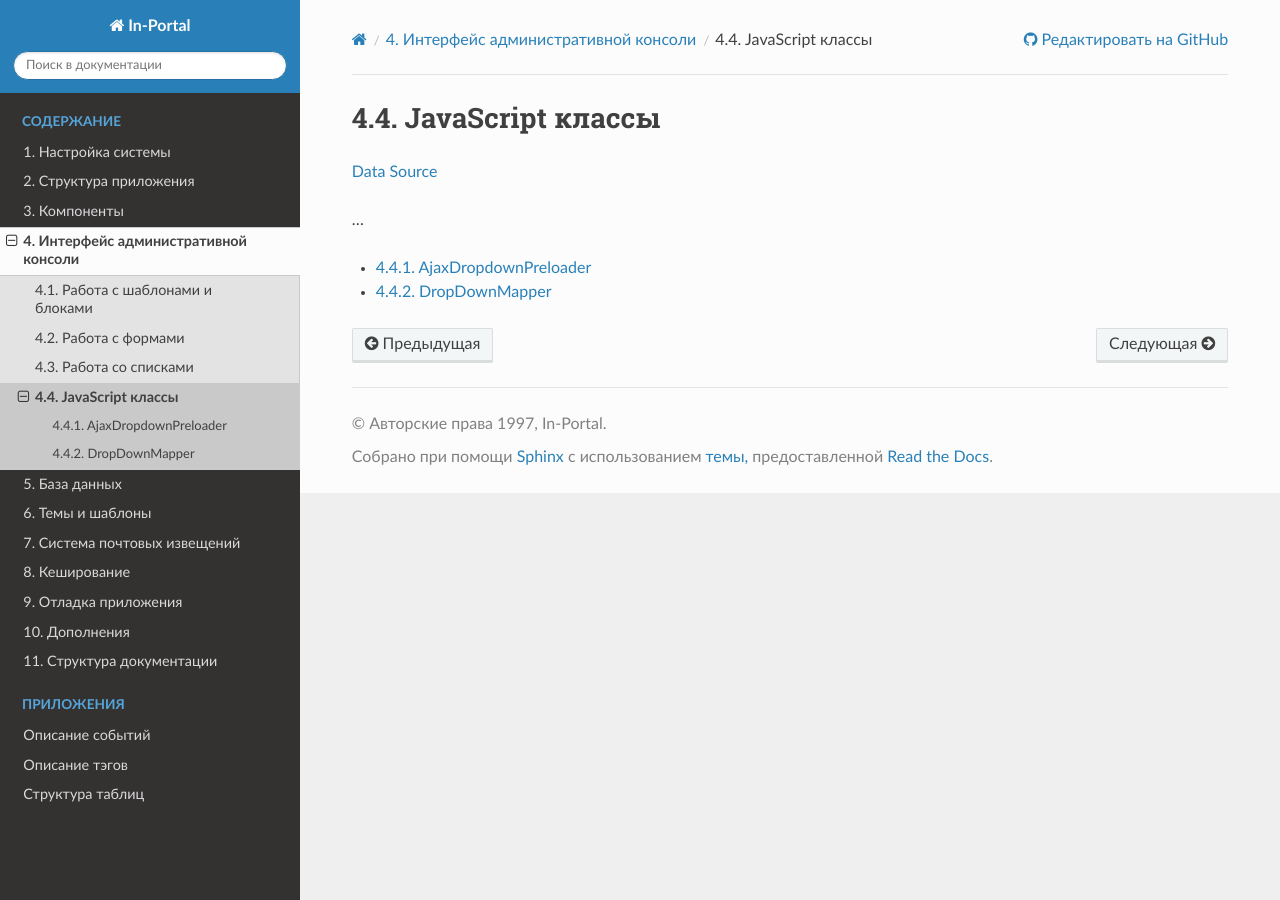
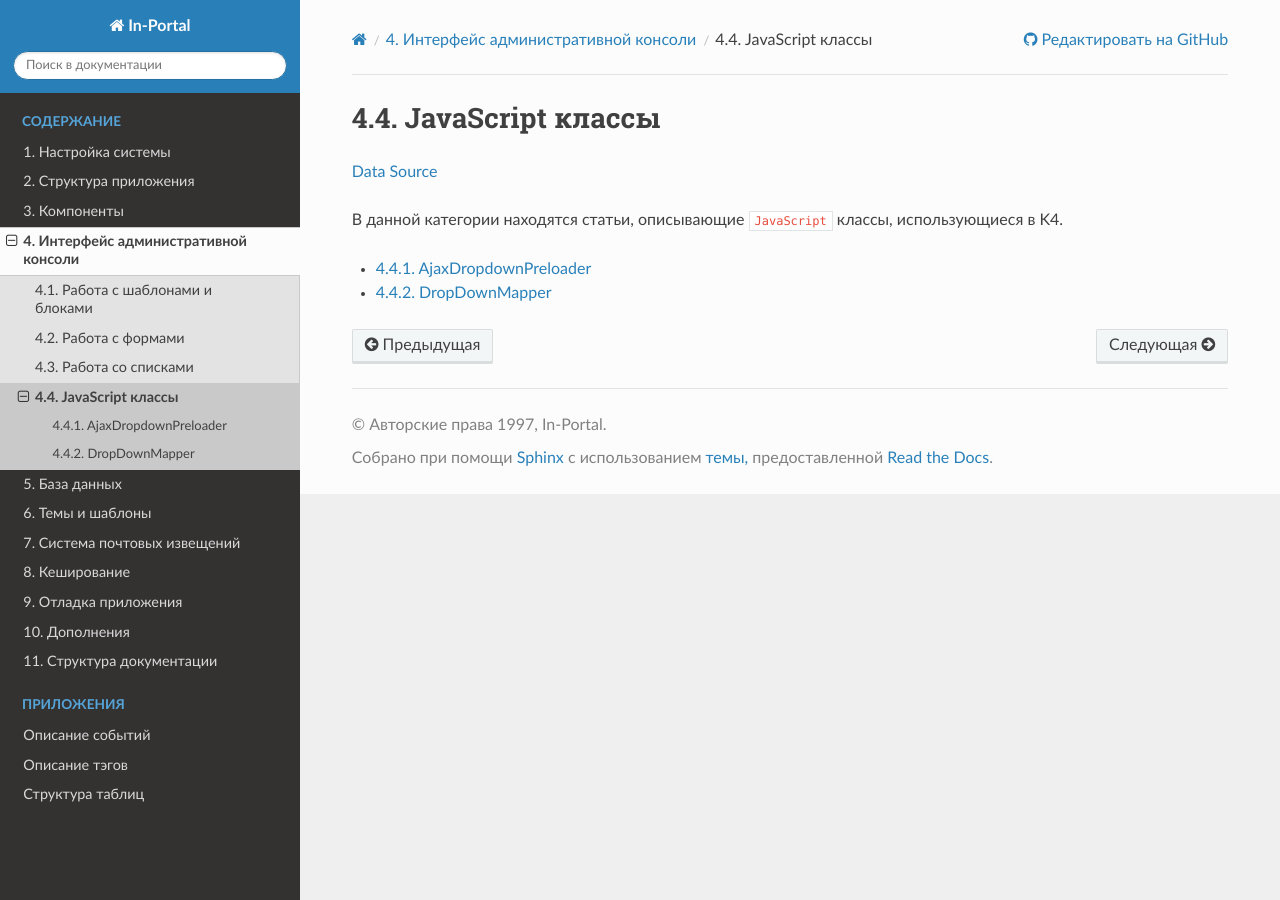
Before and after one commit to in-portal/guide-ru, a Sphinx documentation site: the page built from docs/admin_console_ui/javascript_classes.rst, in a window 1280 px wide. Built offline with Sphinx 7.4.7 and the Read the Docs theme 3.1.0, drawn with Linux system fonts in a browser that asks for light colours.

Commit message:
Integrated "/admin_console_ui/javascript_classes.rst"

```diff
--- a/docs/admin_console_ui/javascript_classes.rst
+++ b/docs/admin_console_ui/javascript_classes.rst
@@ -2,7 +2,7 @@ JavaScript классы
 *****************
 `Data Source`_
 
-...
+В данной категории находятся статьи, описывающие ``JavaScript`` классы, использующиеся в K4.
 
 .. toctree::
    :maxdepth: 1
```
